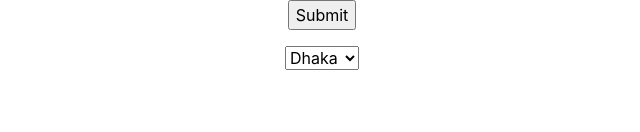
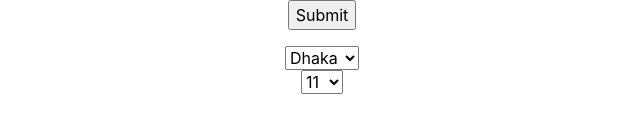
Before and after one commit to pustian-rafiq/react-practice, a React (Create React App) app: page / in a window 1280 px wide. Shown: the part 944-1076 px from the top of the page, without its empty margins (318-958 px from the left). Before the commit the page ends 1014 px from the top, so only its background shows below. Built offline with nearby package versions, Linux system fonts and the light colour scheme.

Commit message:
List item

```diff
--- a/src/App.js
+++ b/src/App.js
@@ -11,6 +11,7 @@ import VariableElement from './components/VariableElement'
 // import ReactDom from './components/ReactDom'
 import Form from './components/Form'
 import Select from './components/Select'
+import List from './components/List'
 function App() {
   return (
     <div className="App">
@@ -25,6 +26,7 @@ function App() {
         {/* <ReactDom></ReactDom> */}
         <Form></Form>
         <Select></Select>
+        <List></List><br></br><br></br>
     </div>
   );
 }
--- /dev/null
+++ b/src/components/List.js
@@ -0,0 +1,21 @@
+import React, { Component } from 'react';
+
+class List extends Component {
+
+    childList=(data)=>{
+        return <option>{data+10}</option>
+    }
+    render() {
+        const city = [1,2,3,4,5,6,7,8,9,10]
+        const dataItems = city.map(this.childList)
+        return (
+            <div>
+                <select>
+                    {dataItems}
+                </select>
+            </div>
+        );
+    }
+}
+
+export default List;
```
